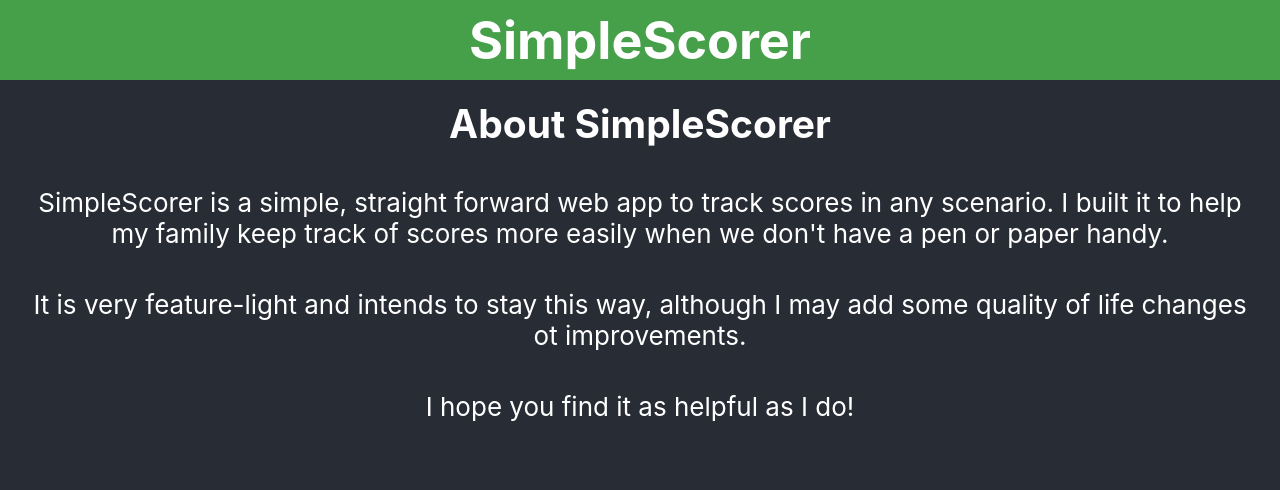
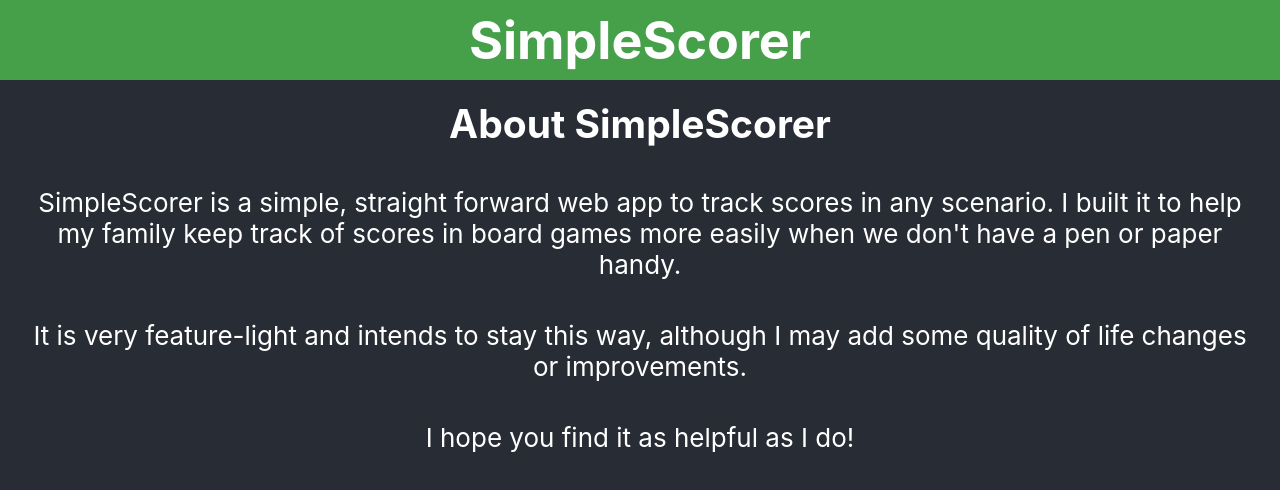
Before and after one commit to ChrisOsbornePowley/ScorePal, a React (Create React App) app: page /about in a window 1280 px wide. Shown: the top 490 px of the page. Built offline with nearby package versions, Linux system fonts and the light colour scheme.

Commit message:
removing old styling

```diff
--- a/src/components/player.css
+++ b/src/components/player.css
@@ -1,24 +1,8 @@
 
 
-/* .playerContainer {
-    display: flex;
-    color: white;
-    align-items: center;
-    height: 70px;
-    padding: 5px 0px;
+.playerContainer {
     border-bottom: 2px solid white;
 }
-
-.leftContainer, .rightContainer {
-    display: flex;
-    flex-direction: column;
-    text-align: left;
-    flex: 1;
-    height: 90%;
-    min-width: 110px;
-    width: 50%;
-    margin: 5px;
-}*/
 
 .topBar {
     margin: 5px;
@@ -29,8 +13,6 @@
     border-radius: 5px;
     padding: 5px;
     overflow: hidden;
-    width: 100%;
-    margin-bottom: auto;
 }
 
 
--- a/src/pages/AboutPage.tsx
+++ b/src/pages/AboutPage.tsx
@@ -1,12 +1,19 @@
-import './aboutPage.css';
+import "./aboutPage.css";
 
 export const AboutPage = () => {
   return (
     <div className="aboutContainer">
       <h2>About SimpleScorer</h2>
-      <p>SimpleScorer is a simple, straight forward web app to track scores in any scenario. I built it to help my family keep track of scores more easily when we don't have a pen or paper handy.</p>
-      <p>It is very feature-light and intends to stay this way, although I may add some quality of life changes ot improvements.</p>
+      <p>
+        SimpleScorer is a simple, straight forward web app to track scores in
+        any scenario. I built it to help my family keep track of scores in board
+        games more easily when we don't have a pen or paper handy.
+      </p>
+      <p>
+        It is very feature-light and intends to stay this way, although I may
+        add some quality of life changes or improvements.
+      </p>
       <p>I hope you find it as helpful as I do!</p>
     </div>
   );
-}
+};
```
